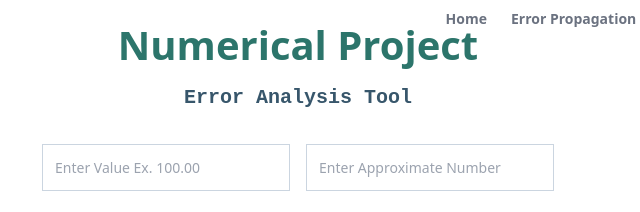
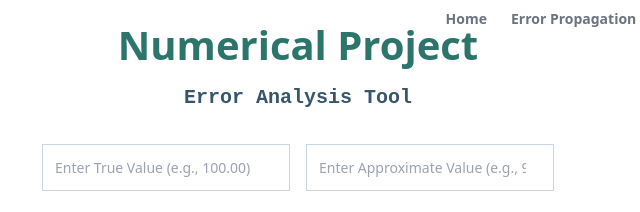
Before and after one commit to Nuha24/Error-Analysis-Tool, a plain HTML site: page index.html in a window 1280 px wide. Shown: the top 212 px of the page, 342-982 px from the left. Drawn offline with nearby package versions, Linux system fonts and the light colour scheme.

Commit message:
Update index.html

```diff
--- a/index.html
+++ b/index.html
@@ -39,7 +39,7 @@
           <input
             type="number"
             id="input1"
-            placeholder="Enter Value Ex. 100.00"
+            placeholder="Enter True Value (e.g., 100.00)"
             style="border: 1px solid #cbd5e0; padding: 12px; width: 100%; font-size: 0.875rem; color: #2d3748;"
             step="any"
             required
@@ -47,7 +47,7 @@
           <input
             type="number"
             id="input2"
-            placeholder="Enter Approximate Number"
+            placeholder="Enter Approximate Value (e.g., 98.50)"
             style="border: 1px solid #cbd5e0; padding: 12px; width: 100%; font-size: 0.875rem; color: #2d3748;"
             step="any"
             required
```
